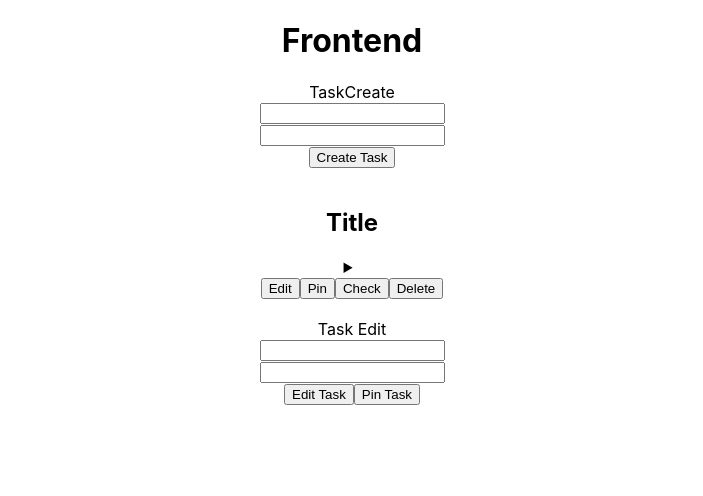
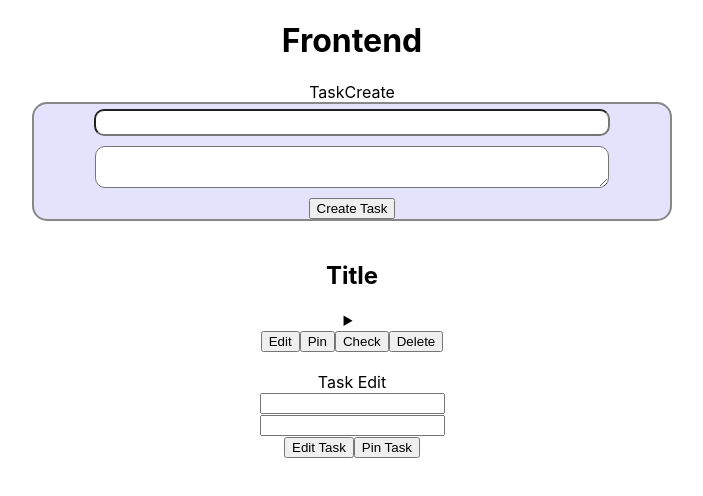
Before and after one commit to jaafari-R/TodoList-Webapp, a React (Create React App) app in the folder frontend/: page / in a window 1280 px wide. Shown: the top 496 px of the page, without its empty margins (288-991 px from the left). Built offline with nearby package versions, Linux system fonts and the light colour scheme.

Commit message:
Implemented Create Task on front end

```diff
--- a/frontend/package.json
+++ b/frontend/package.json
@@ -6,6 +6,7 @@
     "@testing-library/jest-dom": "^5.16.5",
     "@testing-library/react": "^13.4.0",
     "@testing-library/user-event": "^13.5.0",
+    "axios": "^1.3.6",
     "react": "^18.2.0",
     "react-dom": "^18.2.0",
     "react-scripts": "5.0.1",
--- /dev/null
+++ b/frontend/src/components/TaskCreate.css
@@ -0,0 +1,26 @@
+.create__form {
+    border-style: solid;
+    border-width: 2px;
+    border-radius: 15px;
+    border-color: #888;
+    background-color: #e5e2fc;
+    margin-left: 25%;
+    margin-right: 25%;
+}
+
+.create__input {
+    text-align: center;
+    width: 80%;
+    margin: 5px;
+    font-size: large;
+    border-radius: 10px;
+}
+
+.create__taskDescription {
+    text-align: left;
+    text-indent: 2%;
+    width: 80%;
+    margin: 5px;
+    border-radius: 10px;
+    font-size: large;
+}
--- a/frontend/src/components/TaskCreate.js
+++ b/frontend/src/components/TaskCreate.js
@@ -1,14 +1,49 @@
-import React from 'react'
+import axios from 'axios';
+import React, { useState } from 'react'
+
+import './TaskCreate.css'
+
+const API_URL = "http://localhost:5000/api/v1/todolist"
 
 function TaskCreate() {
+    const [taskTitle, setTaskTitle] = useState("");
+    const [taskDescription, setTaskDescription] = useState("");
+
+    const updateTaskTitle = (e) => {
+        setTaskTitle(e.target.value);
+    }
+    const updateTaskDescription = (e) => {
+        setTaskDescription(e.target.value);
+    }
+
+    /**
+     * Sends a create task request to the server
+     *
+     * @returns created Task's Id on success
+     */
+    const createTask = async (e) => {
+        e.preventDefault();
+        axios.post(API_URL + "/add",
+            {
+                title: taskTitle,
+                description: taskDescription
+            }
+        )
+            .then(() => {
+
+            })
+            .catch((err) => console.log(err));
+        console.log("TEST")
+    }
+
   return (
     <div>TaskCreate
-        <form action="">
-            <input type="text" />
+        <form className="create__form" action="">
+            <input className="create__input" id="taskTitle" type="text" value={taskTitle} onChange={updateTaskTitle}/>
             <br />
-            <input type="text" />
+            <textarea className="create__taskDescription" name="taskDescription" id="taskDescription" cols="30" rows="10 value={taskDescription} onChange={updateTaskDescription}"></textarea>
             <br />
-            <button>Create Task</button>
+            <button onClick={createTask}>Create Task</button>
         </form>
     </div>
   )
```
Also changed, not shown: 2 other files (tests, documents, lock files or other folders).
